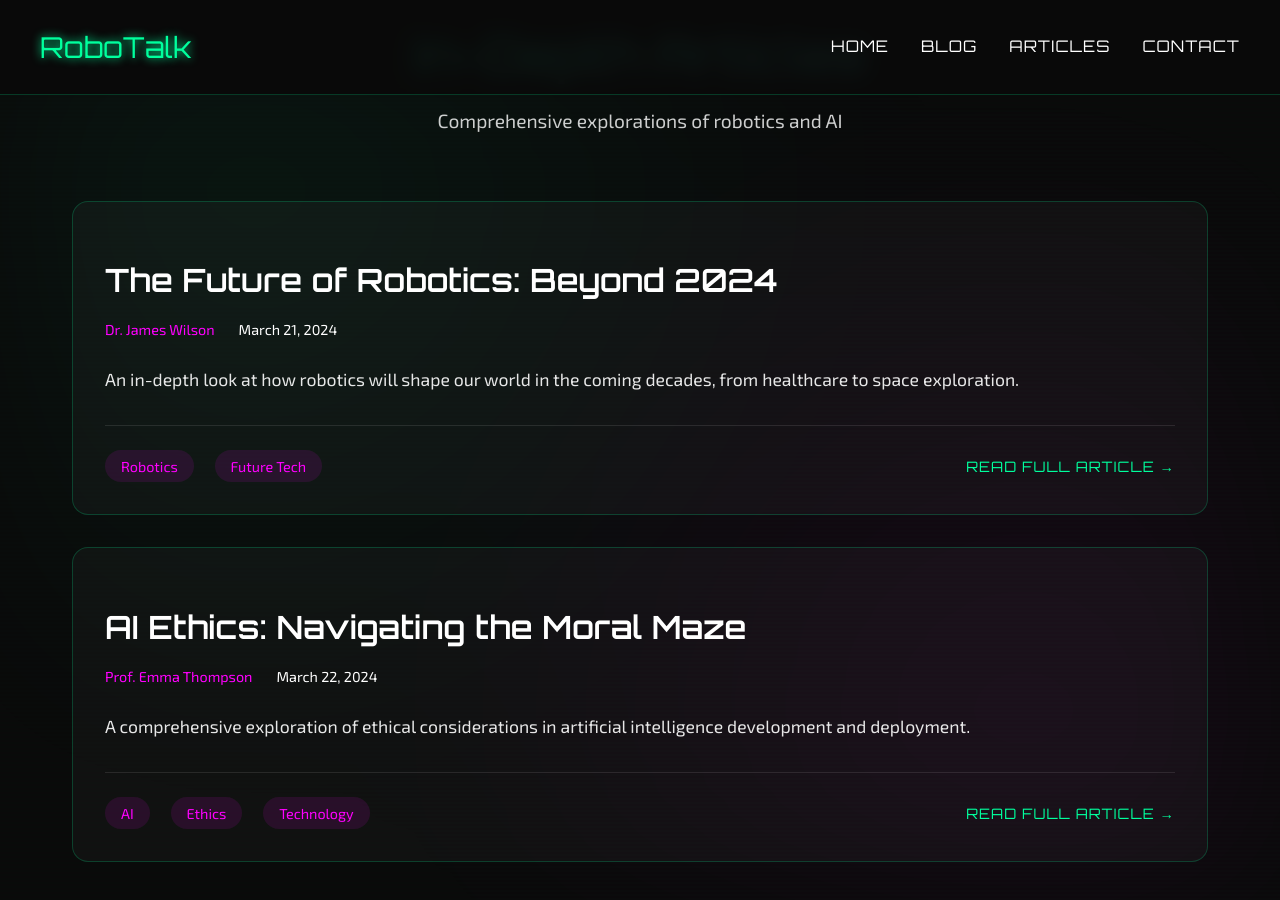
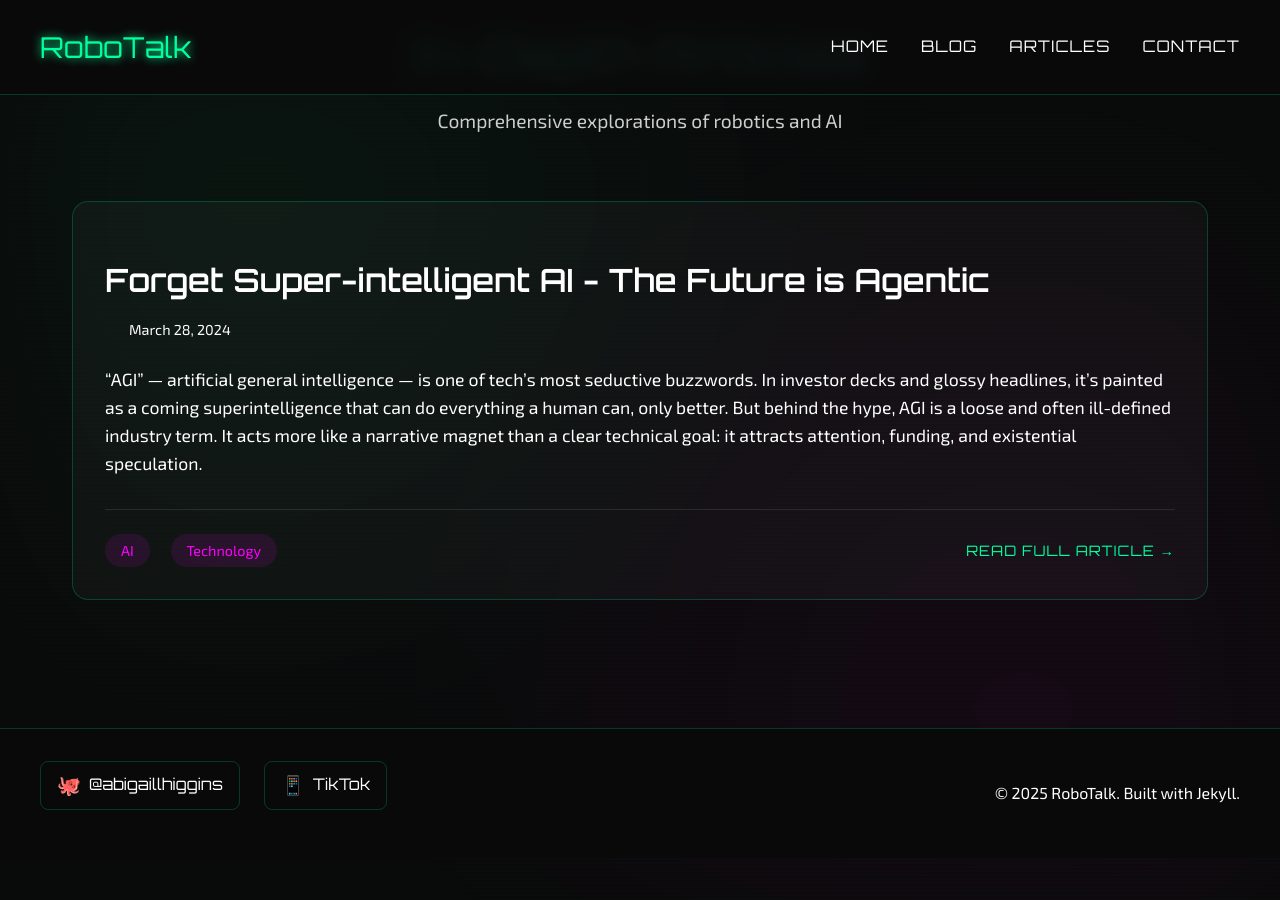
Before and after one commit to abigaillhiggins/RoboTalk, a Jekyll site: the page built from articles.html, in a window 1280 px wide and 900 px high, scrolled down 199 px. Built offline with Jekyll 4.4.1, drawn with Linux system fonts in a browser that asks for light colours; after the commit the page ends 1057 px from its top, so only the background shows below that; some of the changed lines change nothing that is shown.

Commit message:
Added new article about Agentic AI with ASCII art diagram, removed old articles

````diff
--- /dev/null
+++ b/_articles/agentic-ai-future.md
@@ -0,0 +1,64 @@
+---
+layout: article
+title: "Forget Super-intelligent AI - The Future is Agentic"
+date: 2024-03-28
+categories: [AI, Technology]
+tags: [artificial intelligence, agentic ai, future tech]
+description: "Beyond AGI hype, discover how agentic AI applications are reshaping the future of work and technology in 2025."
+---
+
+"AGI" — artificial general intelligence — is one of tech's most seductive buzzwords. In investor decks and glossy headlines, it's painted as a coming superintelligence that can do everything a human can, only better. But behind the hype, AGI is a loose and often ill-defined industry term. It acts more like a narrative magnet than a clear technical goal: it attracts attention, funding, and existential speculation.
+
+But beyond the investor hype, what is really moving AI development forward in 2025?
+
+## Agentic Applications
+
+It's not the dream of a single, all-knowing supermind — it's the rise of agentic AI. These are systems designed to act autonomously, set goals, and make decisions on their own. Instead of passively waiting for commands like traditional AI models, agentic AI takes initiative: it can plan multi-step workflows, write and test its own code, or manage complex tasks with minimal human input.
+
+So what exactly is an "agent"? In simple terms, an agent is an AI system that doesn't just respond — it acts. Unlike a traditional large-language-model chatbot, an agent maintains ongoing context, makes decisions toward specific goals, and can take multiple steps without constant supervision [[1]](#sources). An agent can analyze a problem, decide on the next best action, adapt to changing conditions, and even interact with other systems or agents to get things done. This shift from simple prediction to dynamic, autonomous decision-making is what makes agentic AI so powerful — and so fundamentally different from the reactive tools we're used to, like ChatGPT.
+
+```
+Traditional LLM                      AI Agent
+---------------                      --------
+
++------------------+               +------------------+
+|  Receives Input  |               |    Observes      |
+|        ↓         |               |  Environment     |
+| Processes Text   |               |        ↓         |
+|        ↓         |               |    Sets Goals    |
+|   Generates      |               |        ↓         |
+|    Response      |               |   Plans Actions  |
+|        ↓         |               |        ↓         |
+| Waits for Next   |               |   Takes Action   |
+|     Input        |               |        ↓         |
+|        ↓         |               |   Evaluates      |
+|     Repeat       |               |    Results       |
+|        ↺         |               |        ↺         |
++------------------+               +------------------+
+
+      Passive                        Proactive
+  Single-purpose                  Multi-purpose
+
+```
+
+In practical terms, we're already seeing agentic applications everywhere: AI agents that schedule meetings, design marketing campaigns, automate lab research, or run financial strategies. They don't match human-level "general" intelligence, but they excel in focused domains with surprising independence.
+
+## The New dot-com Boom
+
+Agentic applications feel like the new dot-com boom — but instead of websites and e-commerce stores, we're witnessing an explosion of specialised digital "workers" orchestrating entire workflows. Just as the internet reshaped how businesses operated in the 2000s, agentic AI is redefining what work looks like in the mid-2020s and beyond.
+
+Startups are racing to build agents that can handle everything from customer support to drug discovery, while large enterprises are reorganising around hybrid teams of human employees and autonomous AI counterparts. The energy and capital flooding into this space suggest we're only at the beginning of a massive shift — one that may ultimately change not just industries, but the very concept of productivity itself [[2]](#sources).
+
+## How to Navigate a World of AI Agents
+
+As agentic AI continues to evolve, the challenge isn't just technological — it's deeply human. We'll need new ways to manage trust, accountability, and collaboration with systems that can act on their own. Regulations, workplace structures, and even cultural norms will have to adapt to a world where digital agents share the stage with us as semi-autonomous partners.
+
+Instead of fearing or blindly chasing a mythical AGI, we should focus on shaping these emerging agents responsibly: designing clear guardrails, aligning them with human values, and deciding where we want human judgment to remain irreplaceable [[3]](#sources). The future won't belong to a single superintelligence — it will belong to a diverse ecosystem of specialized, goal-driven agents working alongside us. How we choose to shape that world starts now.
+
+## Sources {#sources}
+
+[1] ["Let's Build Agentic AI" — Andrej Karpathy, 2024](https://www.toolify.ai/gpts/insights-on-agents-by-andrej-karpathy-138835?utm_source=chatgpt.com)
+
+[2] ["The Rise of Agentic AI: The Next Evolution of Personalization" —Wired](https://www.wired.com/sponsored/story/the-rise-of-agentic-ai-the-next-evolution-of-personalization/?utm_source=chatgpt.com)
+
+[3] ["Can AI Agents be trusted?" - Harvard Business Review](https://hbr.org/2025/05/can-ai-agents-be-trusted?utm_source=chatgpt.com)
--- a/_articles/ai-ethics-deep-dive.md
+++ /dev/null
@@ -1,48 +0,0 @@
----
-layout: article
-title: "AI Ethics: Navigating the Moral Maze"
-date: 2024-03-22
-author: Prof. Emma Thompson
-categories: [AI, Ethics, Technology]
-featured_image: /assets/images/ai-ethics.jpg
-excerpt: A comprehensive exploration of ethical considerations in artificial intelligence development and deployment.
----
-
-As artificial intelligence continues to advance at an unprecedented pace, the ethical implications of these technologies become increasingly complex and crucial to address. This article explores the key ethical considerations that shape AI development and implementation.
-
-## Core Ethical Challenges
-
-### Bias and Fairness
-One of the most pressing concerns in AI development is the potential for algorithmic bias. AI systems can inadvertently perpetuate and amplify existing societal biases through:
-- Training data biases
-- Algorithm design choices
-- Implementation contexts
-
-### Transparency and Accountability
-The "black box" nature of many AI systems raises important questions about:
-- Explainability of AI decisions
-- Accountability for AI actions
-- Right to explanation for affected individuals
-
-### Privacy and Data Rights
-As AI systems become more sophisticated, questions about data privacy become more complex:
-- Data collection and consent
-- Data ownership and control
-- Right to be forgotten
-
-## Future Considerations
-
-The field of AI ethics must evolve alongside technological advances. Key areas for future focus include:
-- Development of ethical frameworks
-- Implementation of regulatory guidelines
-- Balance between innovation and protection
-
-## Recommendations
-
-1. Establish clear ethical guidelines for AI development
-2. Implement robust testing for bias and fairness
-3. Ensure transparency in AI decision-making processes
-4. Protect individual privacy rights
-5. Create accountability frameworks
-
-The future of AI depends not just on technological advancement, but on our ability to ensure these powerful tools are developed and deployed responsibly.
--- a/_articles/future-of-robotics.md
+++ /dev/null
@@ -1,34 +0,0 @@
----
-layout: article
-title: "The Future of Robotics: Beyond 2024"
-date: 2024-03-21
-author: Dr. James Wilson
-categories: [Robotics, Future Tech]
-featured_image: /assets/images/future-robotics.jpg
-excerpt: An in-depth look at how robotics will shape our world in the coming decades, from healthcare to space exploration.
----
-
-The field of robotics is undergoing a revolutionary transformation. As we move beyond 2024, we're seeing unprecedented advances in artificial intelligence, materials science, and mechanical engineering converging to create robots that are more capable, adaptable, and human-like than ever before.
-
-## Key Areas of Development
-
-### Healthcare Robotics
-The integration of robots in healthcare has moved far beyond simple assistance tasks. Modern medical robots are performing complex surgeries, providing rehabilitation therapy, and even serving as companions in elderly care facilities.
-
-### Industrial Automation
-Smart factories are becoming increasingly autonomous, with robots that can learn, adapt, and collaborate with human workers. The concept of "cobots" (collaborative robots) is revolutionizing manufacturing processes.
-
-### Space Exploration
-Robotic missions are paving the way for human space exploration. Advanced rovers and autonomous spacecraft are exploring distant planets and asteroids, gathering crucial data for future missions.
-
-## Future Implications
-
-The advancement of robotics technology will have far-reaching implications for:
-- Employment and workforce development
-- Educational systems and training
-- Ethical considerations and policy-making
-- Social interactions and daily life
-
-## Conclusion
-
-As we continue to push the boundaries of what's possible in robotics, it's crucial to consider both the technological and societal implications of these advances. The future of robotics is not just about creating more advanced machines, but about enhancing human capabilities and improving lives.
````
Also changed, not shown: Gemfile.lock, _layouts/default.html (indentation only).
